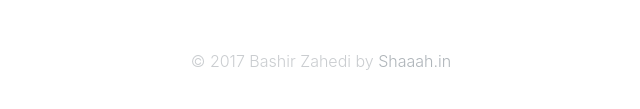
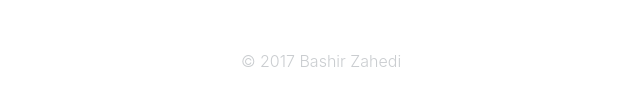
Before and after one commit to bashirzahedi/bashirzahedi.github.io, a plain HTML site: page index.html in a window 1280 px wide. Shown: the part 511-620 px from the top of the page, 319-959 px from the left. Drawn offline with nearby package versions, Linux system fonts and the light colour scheme.

Commit message:
Update index.html

```diff
--- a/index.html
+++ b/index.html
@@ -62,7 +62,7 @@
 
   <footer id="footer" class="home-footer footer">
     <div id="copyright" class="copyright">
-      &copy; 2017 Bashir Zahedi    by <a href="http://Shaaah.in" target="_blank">Shaaah.in</a>
+      &copy; 2017 Bashir Zahedi
 
       </div>
     </footer>
```
